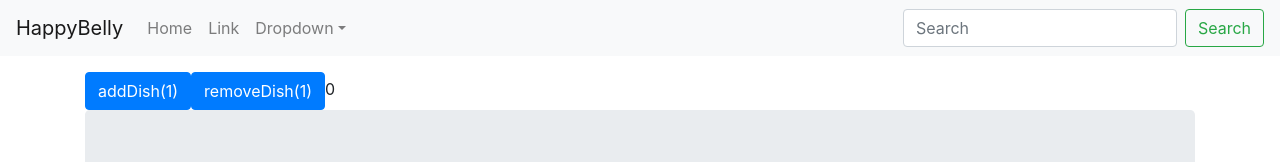
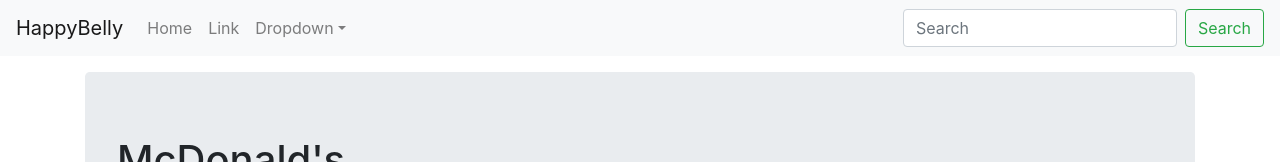
Before and after one commit to dut00/HappyBellyWeb, a React (Create React App) app: page / in a window 1280 px wide. Shown: the top 162 px of the page. Built offline with nearby package versions, Linux system fonts and the light colour scheme.

Commit message:
shopCartModal fixes

```diff
--- a/src/components/MenuWrapper.js
+++ b/src/components/MenuWrapper.js
@@ -52,10 +52,6 @@
 
   return (
     <div id="aaaaa">
-      <Button onClick={() => addDish(1)}>addDish(1)</Button>
-      <Button onClick={() => removeDish(1)}>removeDish(1)</Button>
-      {dishes[0].amount}
-
       <RestaurantHeader name="McDonald's" cuisine="Amercian" />
       <MenuCategoryNav />
       <MenuList
--- a/src/components/menu/ShopCartModal.js
+++ b/src/components/menu/ShopCartModal.js
@@ -42,11 +42,11 @@
             }
           </ul>
 
-          <p><strong>Kwota całkowita: {props.totalCost.toFixed(2)} zł</strong></p>
+          <p><strong>Total cost: {props.totalCost.toFixed(2)} zł</strong></p>
 
-          <p>Delivery addres: {props.address}</p>
+          <p>Delivery addres: <strong>{props.address}</strong></p>
           <div>Delivery time: &nbsp;
-            <DropdownButton id="dropdown-basic-button" title="Dropdown button">
+            <DropdownButton id="dropdown-basic-button" className="d-inline-block" title="Dropdown button">
               <Dropdown.Item href="#/action-1">As soon as possible</Dropdown.Item>
               <Dropdown.Divider />
               <Dropdown.Item href="#/action-2">1:00</Dropdown.Item>
@@ -76,7 +76,7 @@
             </ButtonGroup>
           </p>
           <p>
-          <Form.Control placeholder="Dodatkowe uwagi" />
+          <Form.Control placeholder="Order notes" />
           </p>
         </Modal.Body>
         <Modal.Footer>
```
